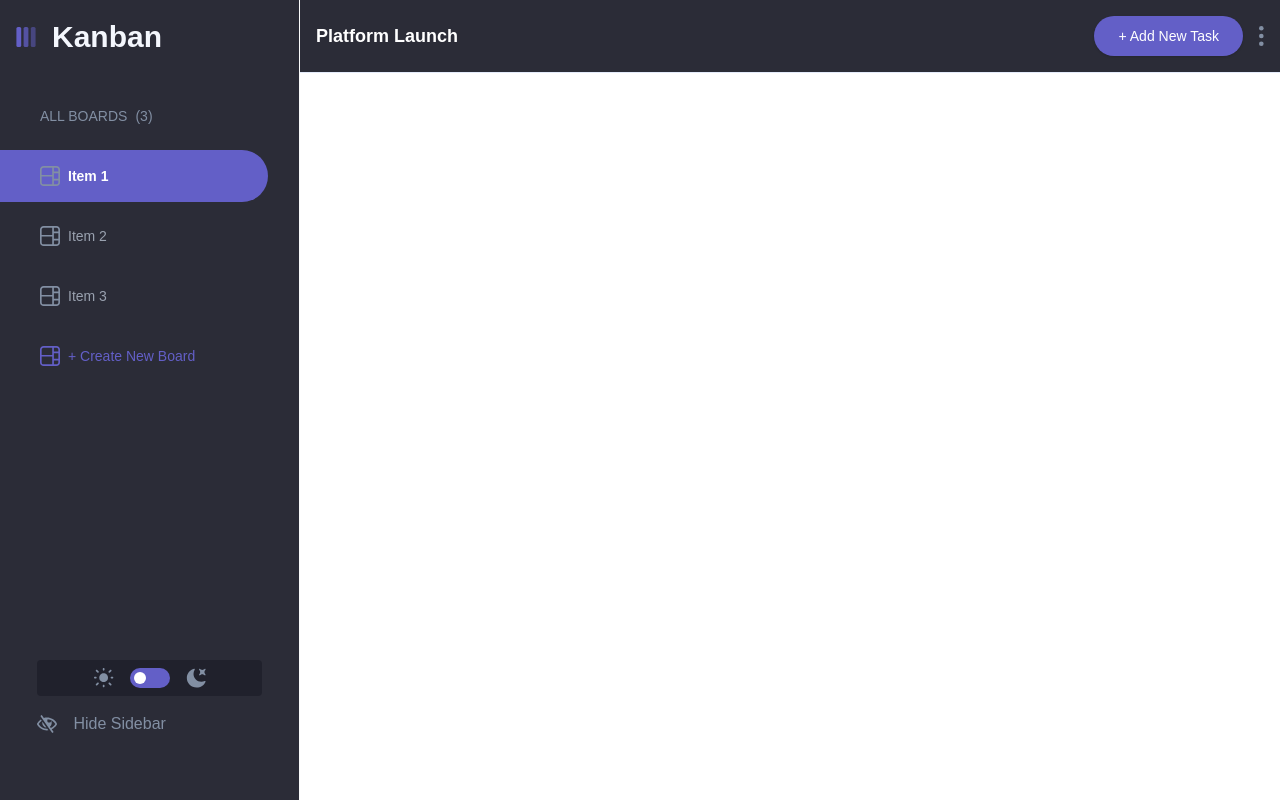
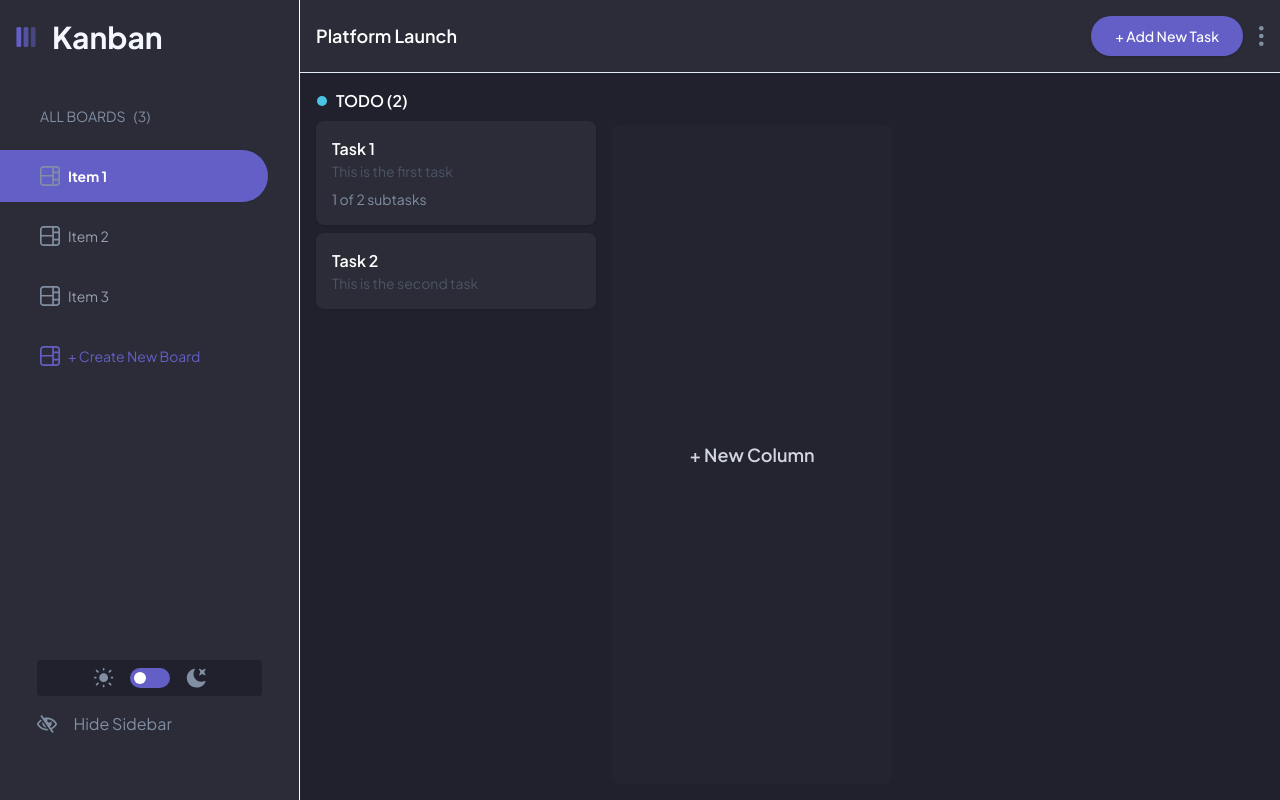
Before and after one commit to Hakdoooooooooooog/Kanban, a Next.js app: page / in a window 1280 px wide. Built offline with nearby package versions, Linux system fonts and the light colour scheme.

Commit message:
feat: Update Board component and integrate new font styling

```diff
--- a/app/globals.css
+++ b/app/globals.css
@@ -119,5 +119,5 @@
 body {
   background: var(--background);
   color: var(--foreground);
-  font-family: Arial, Helvetica, sans-serif;
+  font-family: var(--font-Jakarta), ui-sans-serif, system-ui, sans-serif;
 }
--- a/app/layout.tsx
+++ b/app/layout.tsx
@@ -39,7 +39,7 @@ export default function RootLayout({
           href="/images/favicon-16x16.png"
         />
       </head>
-      <body className={` ${plusJakartaSans.variable} antialiased`}>
+      <body className={`${plusJakartaSans.variable} font-Jakarta antialiased`}>
         {children}
       </body>
     </html>
--- a/app/page.tsx
+++ b/app/page.tsx
@@ -4,6 +4,7 @@ import { SidebarProvider } from "../contexts/SidebarContext";
 import Header from "../components/Header";
 import Sidebar from "../components/Sidebar";
 import MainContent from "../components/MainContent";
+import Board from "../components/Board";
 
 export default function Home() {
   return (
@@ -12,6 +13,7 @@ export default function Home() {
         <Sidebar />
         <MainContent>
           <Header />
+          <Board />
         </MainContent>
       </div>
     </SidebarProvider>
--- /dev/null
+++ b/components/Board/index.tsx
@@ -0,0 +1,136 @@
+import Button from "../button";
+
+type Tasks = {
+  title: string;
+  description?: string;
+  isCompleted: boolean;
+  subtasks?: Tasks[];
+};
+
+const SampleTasks: Tasks[] = [
+  {
+    title: "Task 1",
+    description: "This is the first task",
+    isCompleted: false,
+    subtasks: [
+      { title: "Subtask 1.1", isCompleted: false },
+      { title: "Subtask 1.2", isCompleted: true },
+    ],
+  },
+  {
+    title: "Task 2",
+    description: "This is the second task",
+    isCompleted: true,
+  },
+];
+
+const Board = () => {
+  if (
+    SampleTasks.length === 0 ||
+    SampleTasks.every((task) => task.isCompleted)
+  ) {
+    return <EmptyBoard />;
+  }
+
+  return (
+    <section className="w-full h-[calc(100dvh-73px)] relative overflow-x-scroll bg-gray-900 dark:bg-gray-200 p-4">
+      <div className="h-full flex gap-4 transition-all duration-400 ease-in-out">
+        <Column progress="TODO" count={SampleTasks.length}>
+          {SampleTasks.map((task, index) => (
+            <Card
+              key={index}
+              title={task.title}
+              description={task.description}
+              subtasks={task.subtasks}
+            />
+          ))}
+        </Column>
+        <AddColumn />
+      </div>
+    </section>
+  );
+};
+
+const EmptyBoard = () => {
+  return (
+    <div className="min-h-full flex items-center justify-center">
+      <h2 className="text-lg font-bold p-4">
+        This board is empty. Create a new column to get started.
+      </h2>
+      <Button>+ Add New Column</Button>
+    </div>
+  );
+};
+
+const Card = ({
+  title,
+  description,
+  subtasks,
+}: {
+  title: string;
+  description?: string;
+  subtasks?: Tasks[];
+}) => {
+  return (
+    <div className="w-full p-4 bg-gray-800 dark:bg-gray-200 rounded-lg shadow-sm">
+      <h4 className="text-md text-white dark:text-black font-semibold">
+        {title}
+      </h4>
+      {description && <p className="text-sm text-gray-600">{description}</p>}
+      {subtasks && (
+        <p className="text-sm text-gray-500 mt-2">
+          {subtasks.filter((tasks) => !tasks.isCompleted).length} of{" "}
+          {subtasks.length} subtasks
+        </p>
+      )}
+    </div>
+  );
+};
+
+const Column = ({
+  progress,
+  count,
+  children,
+}: {
+  progress: string;
+  count: number;
+  children: React.ReactNode;
+}) => {
+  return (
+    <div className="w-full max-w-[280px]">
+      <h3 className="text-md font-semibold mb-2 text-white dark:text-black">
+        <span className="inline-flex items-center">
+          {progress === "TODO" && (
+            <svg className="w-3 h-3 inline-block mr-2" viewBox="0 0 12 12">
+              <circle cx="6" cy="6" r="5" fill="#49C4E5" />
+            </svg>
+          )}
+          {progress === "In Progress" && (
+            <svg className="w-3 h-3 inline-block mr-2" viewBox="0 0 12 12">
+              <circle cx="6" cy="6" r="5" fill="#635fc7" />
+            </svg>
+          )}
+          {progress === "Done" && (
+            <svg className="w-3 h-3 inline-block mr-2" viewBox="0 0 12 12">
+              <circle cx="6" cy="6" r="5" fill="#67E2AE" />
+            </svg>
+          )}
+        </span>
+        {progress} ({count})
+      </h3>
+      <div className="flex flex-col gap-2">{children}</div>
+    </div>
+  );
+};
+
+const AddColumn = () => {
+  return (
+    <div className="w-full flex flex-col items-center justify-center max-w-[280px] p-4 bg-gray-800/30 dark:bg-gray-400/30 rounded-md mt-9">
+      <h4 className="text-lg text-gray-300 dark:text-gray-500 font-semibold">
+        + New Column
+      </h4>
+    </div>
+  );
+};
+
+export default Board;
--- a/components/Layout.tsx
+++ /dev/null
@@ -1,41 +0,0 @@
-"use client";
-
-import React, { useRef, useEffect } from "react";
-import { gsap } from "gsap";
-import { useSidebar } from "../contexts/SidebarContext";
-
-interface LayoutProps {
-  children: React.ReactNode;
-}
-
-const Layout = ({ children }: LayoutProps) => {
-  const { isSidebarHidden } = useSidebar();
-  const contentRef = useRef<HTMLDivElement>(null);
-
-  useEffect(() => {
-    if (!contentRef.current) return;
-
-    // Animate content area width when sidebar state changes
-    gsap.to(contentRef.current, {
-      marginLeft: isSidebarHidden ? 0 : 300,
-      duration: 0.4,
-      ease: "power2.inOut",
-    });
-  }, [isSidebarHidden]);
-
-  return (
-    <div className="flex min-h-screen relative">
-      {children}
-      {/* Content area that adjusts based on sidebar state */}
-      <div
-        ref={contentRef}
-        className="flex-1 transition-all duration-400 ease-in-out"
-        style={{ marginLeft: isSidebarHidden ? '0px' : '300px' }}
-      >
-        {/* This div will contain your main content */}
-      </div>
-    </div>
-  );
-};
-
-export default Layout;
```
